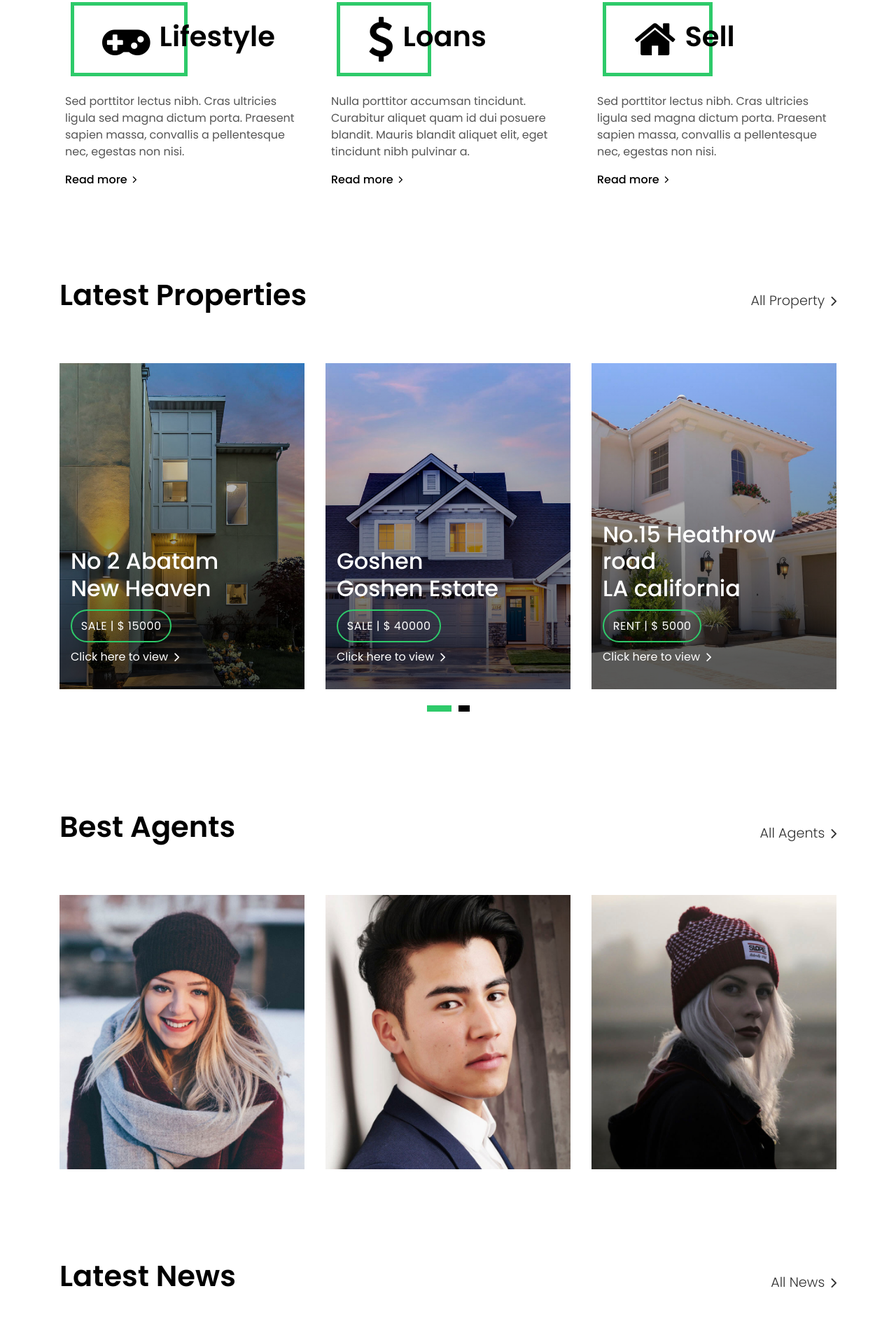
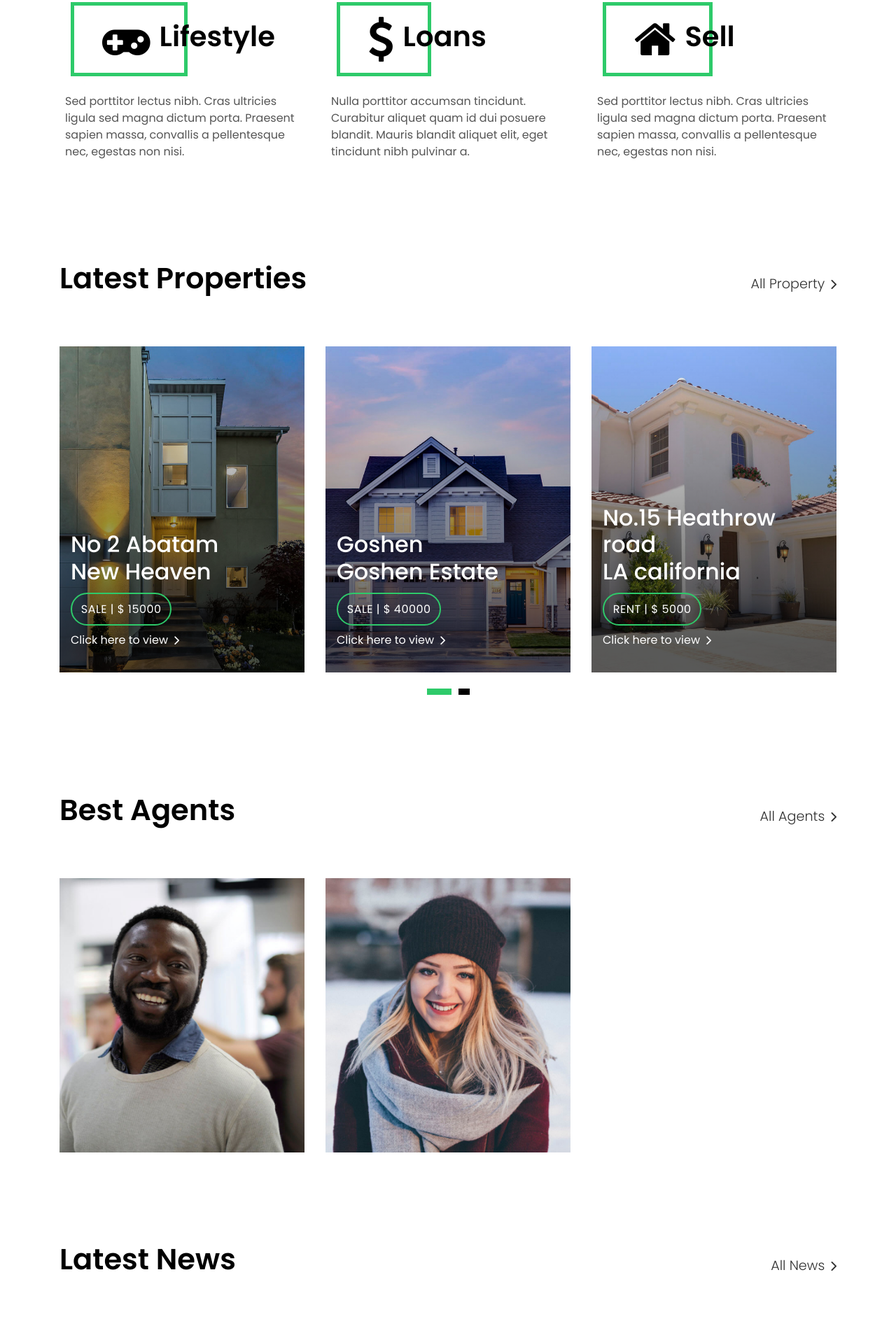
Before and after one commit to Brainboxx/ShelterSearch, a Django app: page / in a window 1280 px wide. Shown: the part 1047-2942 px from the top of the page at 70% size. Run offline with Django 4.2, Linux system fonts and the light colour scheme; data comes from the database, SQL or seed files in the repository; some libraries are stand-ins or nearby versions.

Commit message:
Second Commit

```diff
--- a/core/templates/core/index.html
+++ b/core/templates/core/index.html
@@ -99,11 +99,6 @@
                 nec, egestas non nisi.
               </p>
             </div>
-            <div class="card-footer-c">
-              <a href="#" class="link-c link-icon">Read more
-                <span class="ion-ios-arrow-forward"></span>
-              </a>
-            </div>
           </div>
         </div>
         <div class="col-md-4">
@@ -123,11 +118,6 @@
                 nibh pulvinar a.
               </p>
             </div>
-            <div class="card-footer-c">
-              <a href="#" class="link-c link-icon">Read more
-                <span class="ion-ios-arrow-forward"></span>
-              </a>
-            </div>
           </div>
         </div>
         <div class="col-md-4">
@@ -146,11 +136,6 @@
                 convallis a pellentesque
                 nec, egestas non nisi.
               </p>
-            </div>
-            <div class="card-footer-c">
-              <a href="#" class="link-c link-icon">Read more
-                <span class="ion-ios-arrow-forward"></span>
-              </a>
             </div>
           </div>
         </div>
@@ -249,29 +234,29 @@
         </div>
       </div>
       <div class="row">
+        {% for agent in best_agents %}
         <div class="col-md-4">
           <div class="card-box-d">
             <div class="card-img-d">
-              <img src="{% static 'img/agent-4.jpg' %}" alt="" class="img-d img-fluid">
+              <img src="{{ agent.agent_pic.url }}" alt="" class="img-d img-fluid">
             </div>
             <div class="card-overlay card-overlay-hover">
               <div class="card-header-d">
                 <div class="card-title-d align-self-center">
                   <h3 class="title-d">
-                    <a href="agent-single.html" class="link-two">Margaret Sotillo
-                      <br> Escala</a>
+                    <a href="{% url 'agent-detail' agent.id%}" class="link-two">{{ agent.name }}</a>
                   </h3>
                 </div>
               </div>
               <div class="card-body-d">
                 <p class="content-d color-text-a">
-                  Sed porttitor lectus nibh, Cras ultricies ligula sed magna dictum porta two.
+                 {{ agent.bio }}
                 </p>
                 <div class="info-agents color-a">
                   <p>
-                    <strong>Phone: </strong> +54 356 945234</p>
+                    <strong>Phone: </strong> {{ agent.phone }}</p>
                   <p>
-                    <strong>Email: </strong> agents@example.com</p>
+                    <strong>Email: </strong> {{ agent.email }}</p>
                 </div>
               </div>
               <div class="card-footer-d">
@@ -308,124 +293,7 @@
             </div>
           </div>
         </div>
-        <div class="col-md-4">
-          <div class="card-box-d">
-            <div class="card-img-d">
-              <img src="{% static 'img/agent-1.jpg' %}" alt="" class="img-d img-fluid">
-            </div>
-            <div class="card-overlay card-overlay-hover">
-              <div class="card-header-d">
-                <div class="card-title-d align-self-center">
-                  <h3 class="title-d">
-                    <a href="agent-single.html" class="link-two">Stiven Spilver
-                      <br> Darw</a>
-                  </h3>
-                </div>
-              </div>
-              <div class="card-body-d">
-                <p class="content-d color-text-a">
-                  Sed porttitor lectus nibh, Cras ultricies ligula sed magna dictum porta two.
-                </p>
-                <div class="info-agents color-a">
-                  <p>
-                    <strong>Phone: </strong> +54 356 945234</p>
-                  <p>
-                    <strong>Email: </strong> agents@example.com</p>
-                </div>
-              </div>
-              <div class="card-footer-d">
-                <div class="socials-footer d-flex justify-content-center">
-                  <ul class="list-inline">
-                    <li class="list-inline-item">
-                      <a href="#" class="link-one">
-                        <i class="fa fa-facebook" aria-hidden="true"></i>
-                      </a>
-                    </li>
-                    <li class="list-inline-item">
-                      <a href="#" class="link-one">
-                        <i class="fa fa-twitter" aria-hidden="true"></i>
-                      </a>
-                    </li>
-                    <li class="list-inline-item">
-                      <a href="#" class="link-one">
-                        <i class="fa fa-instagram" aria-hidden="true"></i>
-                      </a>
-                    </li>
-                    <li class="list-inline-item">
-                      <a href="#" class="link-one">
-                        <i class="fa fa-pinterest-p" aria-hidden="true"></i>
-                      </a>
-                    </li>
-                    <li class="list-inline-item">
-                      <a href="#" class="link-one">
-                        <i class="fa fa-dribbble" aria-hidden="true"></i>
-                      </a>
-                    </li>
-                  </ul>
-                </div>
-              </div>
-            </div>
-          </div>
-        </div>
-        <div class="col-md-4">
-          <div class="card-box-d">
-            <div class="card-img-d">
-              <img src="{% static 'img/agent-5.jpg' %}" alt="" class="img-d img-fluid">
-            </div>
-            <div class="card-overlay card-overlay-hover">
-              <div class="card-header-d">
-                <div class="card-title-d align-self-center">
-                  <h3 class="title-d">
-                    <a href="agent-single.html" class="link-two">Emma Toledo
-                      <br> Cascada</a>
-                  </h3>
-                </div>
-              </div>
-              <div class="card-body-d">
-                <p class="content-d color-text-a">
-                  Sed porttitor lectus nibh, Cras ultricies ligula sed magna dictum porta two.
-                </p>
-                <div class="info-agents color-a">
-                  <p>
-                    <strong>Phone: </strong> +54 356 945234</p>
-                  <p>
-                    <strong>Email: </strong> agents@example.com</p>
-                </div>
-              </div>
-              <div class="card-footer-d">
-                <div class="socials-footer d-flex justify-content-center">
-                  <ul class="list-inline">
-                    <li class="list-inline-item">
-                      <a href="#" class="link-one">
-                        <i class="fa fa-facebook" aria-hidden="true"></i>
-                      </a>
-                    </li>
-                    <li class="list-inline-item">
-                      <a href="#" class="link-one">
-                        <i class="fa fa-twitter" aria-hidden="true"></i>
-                      </a>
-                    </li>
-                    <li class="list-inline-item">
-                      <a href="#" class="link-one">
-                        <i class="fa fa-instagram" aria-hidden="true"></i>
-                      </a>
-                    </li>
-                    <li class="list-inline-item">
-                      <a href="#" class="link-one">
-                        <i class="fa fa-pinterest-p" aria-hidden="true"></i>
-                      </a>
-                    </li>
-                    <li class="list-inline-item">
-                      <a href="#" class="link-one">
-                        <i class="fa fa-dribbble" aria-hidden="true"></i>
-                      </a>
-                    </li>
-                  </ul>
-                </div>
-              </div>
-            </div>
-          </div>
-        </div>
+        {% endfor %}
       </div>
     </div>
   </section>
--- a/core/views.py
+++ b/core/views.py
@@ -2,13 +2,16 @@ from django.shortcuts import render, redirect
 from django.views import View
 from django.contrib.auth.models import User
 from properties.models import Property
+from agents.models import Agents
 # Create your views here.
 
 
 def home(request):
     latest_properties = Property.objects.all()[:9]
+    best_agents = Agents.objects.all()[:3]
     context = {
-        'latest_properties': latest_properties
+        'latest_properties': latest_properties,
+        'best_agents': best_agents
     }
     return render(request, 'core/index.html', context)
 
```
